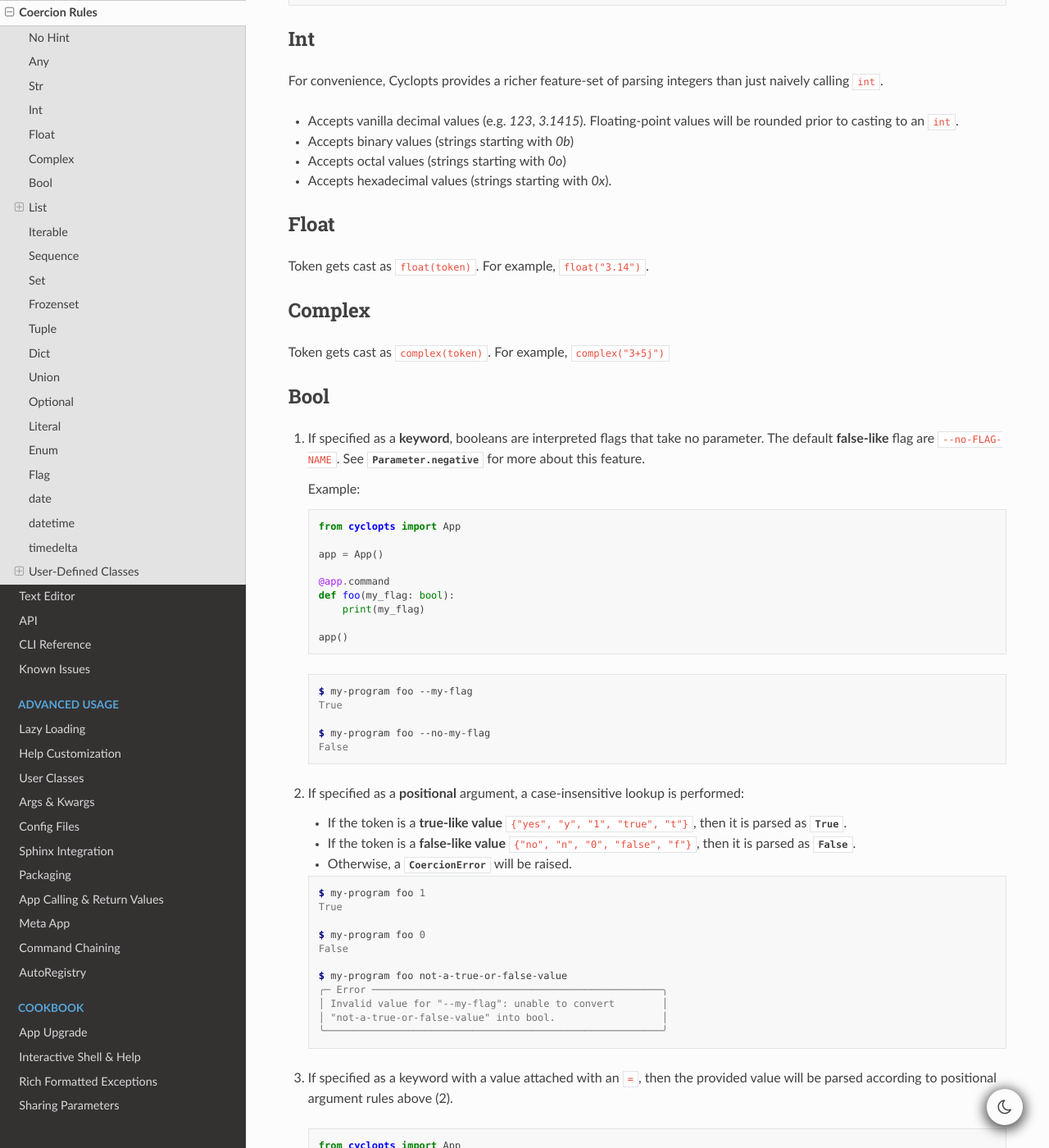
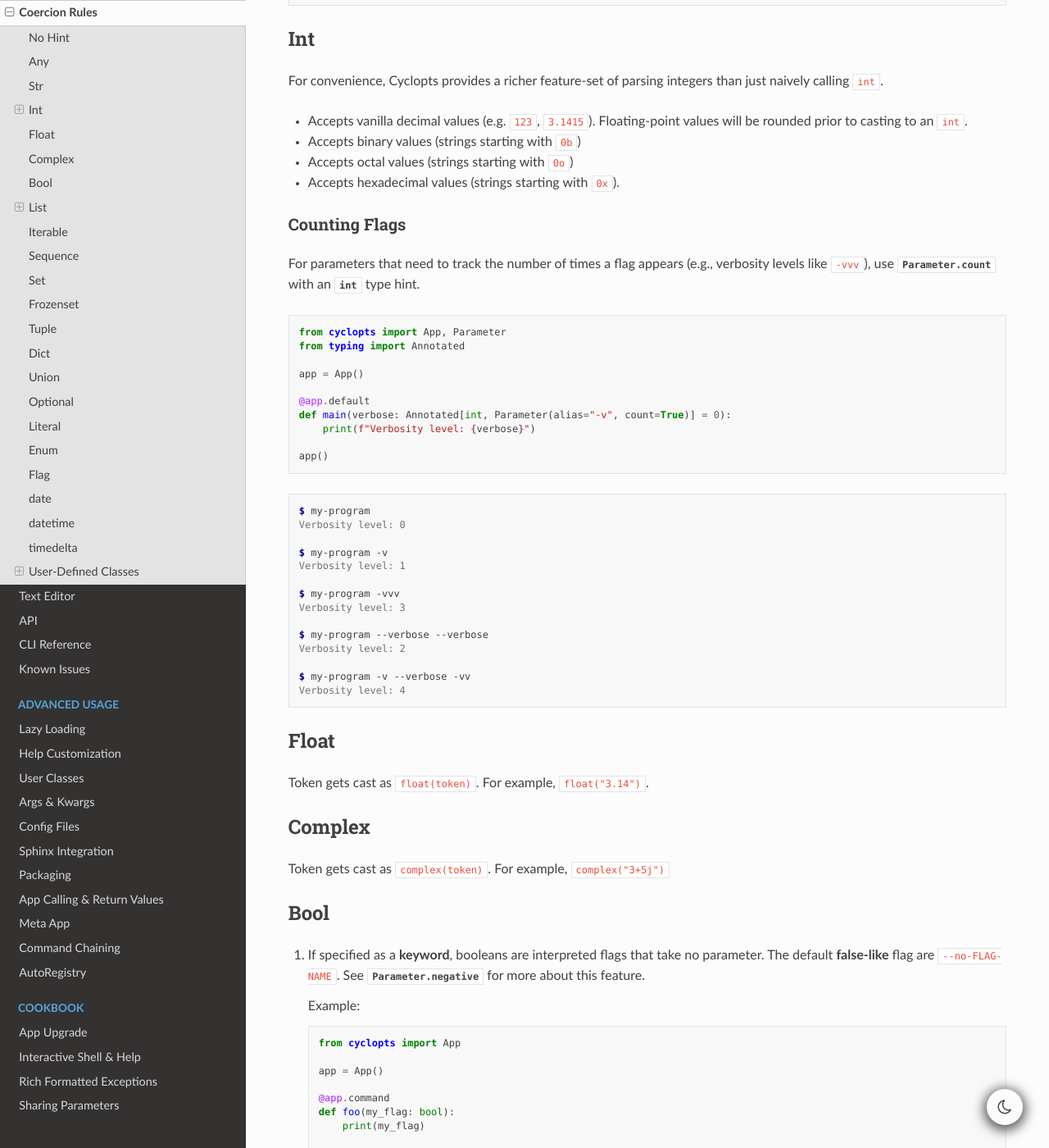
Before and after one commit to BrianPugh/cyclopts, a Sphinx documentation site: the page built from docs/source/rules.rst, in a window 1280 px wide and 1400 px high, scrolled down 1491 px. Shown: the whole window at 82% size. Built offline with Sphinx 7.4.7 and the Read the Docs theme 3.1.0, drawn with Linux system fonts in a browser that asks for light colours; the version number could not be read and is left out.

Commit message:
Parameter.count feature for counting-flags.

```diff
--- a/docs/source/rules.rst
+++ b/docs/source/rules.rst
@@ -86,10 +86,45 @@ Int
 ***
 For convenience, Cyclopts provides a richer feature-set of parsing integers than just naively calling ``int``.
 
-* Accepts vanilla decimal values (e.g. `123`, `3.1415`). Floating-point values will be rounded prior to casting to an ``int``.
-* Accepts binary values (strings starting with `0b`)
-* Accepts octal values (strings starting with `0o`)
-* Accepts hexadecimal values (strings starting with `0x`).
+* Accepts vanilla decimal values (e.g. ``123``, ``3.1415``). Floating-point values will be rounded prior to casting to an ``int``.
+* Accepts binary values (strings starting with ``0b``)
+* Accepts octal values (strings starting with ``0o``)
+* Accepts hexadecimal values (strings starting with ``0x``).
+
+^^^^^^^^^^^^^^
+Counting Flags
+^^^^^^^^^^^^^^
+For parameters that need to track the number of times a flag appears (e.g., verbosity levels like ``-vvv``), use :attr:`.Parameter.count` with an :obj:`int` type hint.
+
+.. code-block:: python
+
+   from cyclopts import App, Parameter
+   from typing import Annotated
+
+   app = App()
+
+   @app.default
+   def main(verbose: Annotated[int, Parameter(alias="-v", count=True)] = 0):
+       print(f"Verbosity level: {verbose}")
+
+   app()
+
+.. code-block:: console
+
+   $ my-program
+   Verbosity level: 0
+
+   $ my-program -v
+   Verbosity level: 1
+
+   $ my-program -vvv
+   Verbosity level: 3
+
+   $ my-program --verbose --verbose
+   Verbosity level: 2
+
+   $ my-program -v --verbose -vv
+   Verbosity level: 4
 
 *****
 Float
```
Also changed, not shown: docs/source/api.rst (+36 -0 lines), 4 other files.
